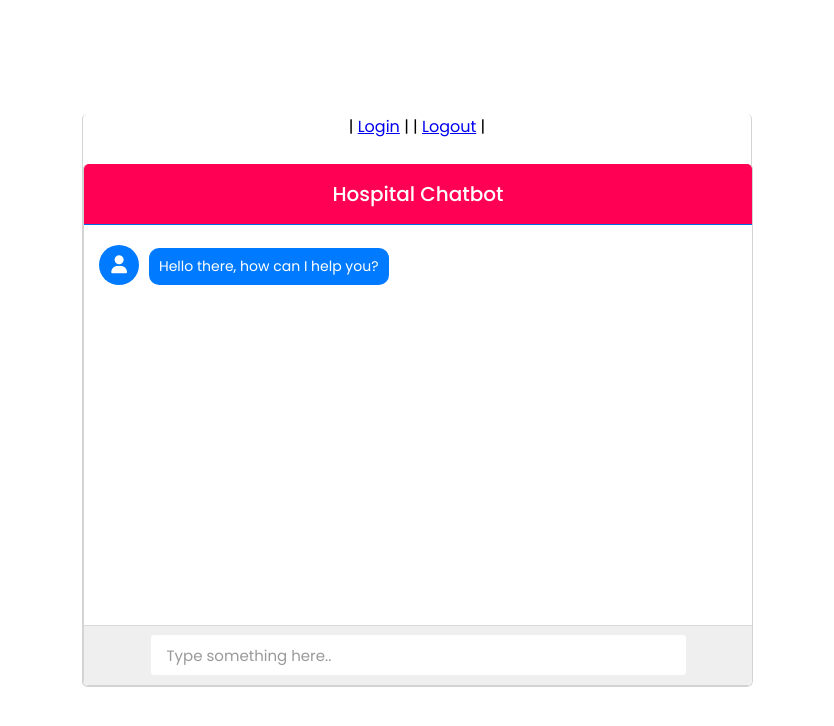
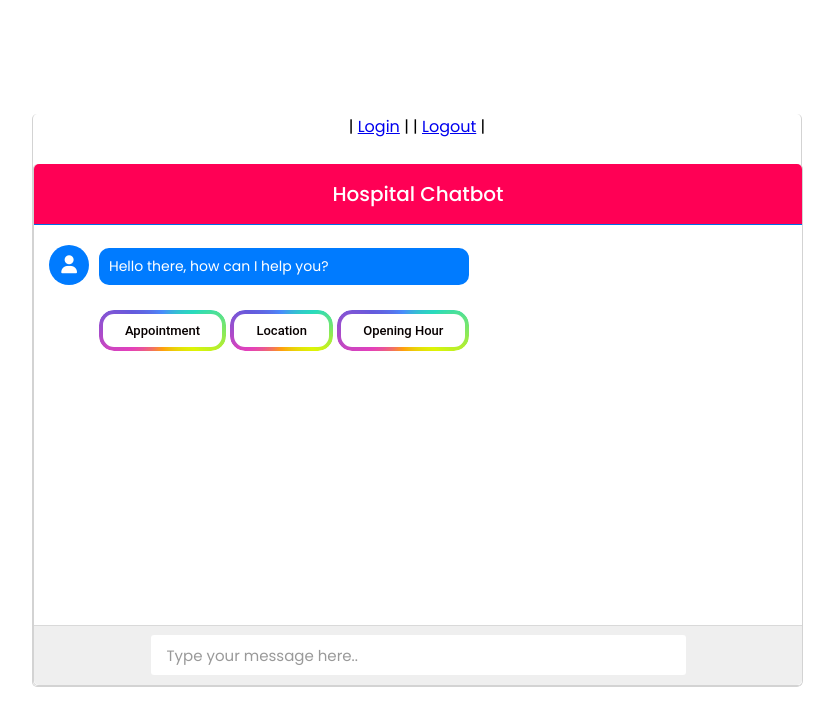
Before and after one commit to NirajShr3stha/hackathon, a PHP site: page / in a window 1280 px wide. Shown: the top 726 px of the page, without its empty margins (223-1057 px from the left). Run offline with PHP 8.4, Linux system fonts and the light colour scheme; some libraries are stand-ins or nearby versions.

Commit message:
Add files via upload

```diff
--- a/core/bot.php
+++ b/core/bot.php
@@ -1,6 +1,6 @@
 <?php
 // Initialize the session
-session_start();
+#session_start();
 
 // Include config file
 require_once "./connection/connection.php";
@@ -26,17 +26,68 @@ require_once "./connection/connection.php";
                 </div>
                 <div class="msg-header">
                     <p>Hello there, how can I help you?</p>
+
+                    <?php
+                        if(array_key_exists('button1', $_POST)) {
+                            button1();
+                        }
+                        else if(array_key_exists('button2', $_POST)) {
+                            button2();
+                        }
+                        else if(array_key_exists('button3', $_POST)) {
+                            button3();
+                        }
+                        function button1() {
+                            echo "Can i know if any doctors are available?";
+                        }
+                        function button2() {
+                            echo "Can I know your location?";
+                        }
+                        function button3() {
+                            echo "What is your opening hour?";
+                        }
+                    ?>
+                    <br>
+                    <form method="post">
+                        <button type="submit" name="button1" id="button1">Appointment</button>
+                        <button type="submit" name="button2" id="button2">Location</button>
+                        <button type="submit" name="button3" id="button3">Opening Hour</button>
+                    </form>
                 </div>
             </div>
         </div>
-
         <div class="typing-field">
             <div class="input-data">
-                <input id="data" type="text" placeholder="Type something here.." required>
+                <input id="data" type="text" placeholder="Type your message here.." required>
                 <button id="send-btn">Send</button>
             </div>
         </div>
     </div>
+
+
+    <script>
+        $(document).ready(function(){
+            $("#showData").on("click", function(){
+                $value = $("#button1").val();
+                $msg = '<div class="user-inbox inbox"><div class="msg-header"><p>'+ $value +'</p></div></div>';
+                $(".form").append($msg);
+                $("#button1").val('');
+
+                // start ajax code
+                $.ajax({
+                    url: './core/message.php',
+                    type: 'POST',
+                    data: 'text='Appointment,
+                    success: function(result){
+                        $replay = '<div class="bot-inbox inbox"><div class="icon"><i class="fas fa-user"></i></div><div class="msg-header"><p>'+ result +'</p></div></div>';
+                        $(".form").append($replay);
+                        // when chat goes down the scroll bar automatically comes to the bottom
+                        $(".form").scrollTop($(".form")[0].scrollHeight);
+                    }
+                });
+            });
+        });
+    </script>
 
     <script>
         $(document).ready(function(){
--- a/css/style.css
+++ b/css/style.css
@@ -31,7 +31,8 @@ html,body{
 }
 
 .wrapper{
-    width: 670px;
+    border-radius: 20px;
+    width: 770px;
     background: #fff;
     border-radius: 5px;
     border: 1px solid lightgrey;
@@ -149,3 +150,69 @@ html,body{
 .typing-field .input-data button:hover{
     background: #006fef;
 }
+
+button {
+    --border-radius: 15px;
+    --border-width: 4px;
+    appearance: none;
+    position: relative;
+    padding: 1em 2em;
+    border: 0;
+    font-family: "Roboto", Arial, "Segoe UI", sans-serif;
+    font-size: 13px;
+    font-weight: 500;
+    color: rgb(7, 0, 0);
+    z-index: 2;
+    background-color: white;
+   }
+
+   button::after {
+    --m-i: linear-gradient(#000, #000);
+    --m-o: content-box, padding-box;
+    content: "";
+    position: absolute;
+    left: 0;
+    top: 0;
+    width: 100%;
+    height: 100%;
+    padding: var(--border-width);
+    border-radius: var(--border-radius);
+    background-image: conic-gradient(
+           #488cfb,
+           #29dbbc,
+           #ddf505,
+           #ff9f0e,
+           #e440bb,
+           #655adc,
+           #488cfb
+       );
+    -webkit-mask-image: var(--m-i), var(--m-i);
+    mask-image: var(--m-i), var(--m-i);
+    -webkit-mask-origin: var(--m-o);
+    mask-origin: var(--m-o);
+    -webkit-mask-clip: var(--m-o);
+    mask-composite: exclude;
+    -webkit-mask-composite: destination-out;
+    filter: hue-rotate(0);
+    animation: rotate-hue linear 500ms infinite;
+    animation-play-state: paused;
+   }
+
+   button:hover::after {
+    animation-play-state: running;
+   }
+
+   @keyframes rotate-hue {
+    to {
+     filter: hue-rotate(1turn);
+    }
+   }
+
+   button,
+   button::after {
+    box-sizing: border-box;
+   }
+
+   button:active {
+    --border-width: 5px;
+   }
```
Also changed, not shown: user/logout.php (+3 -11 lines).
